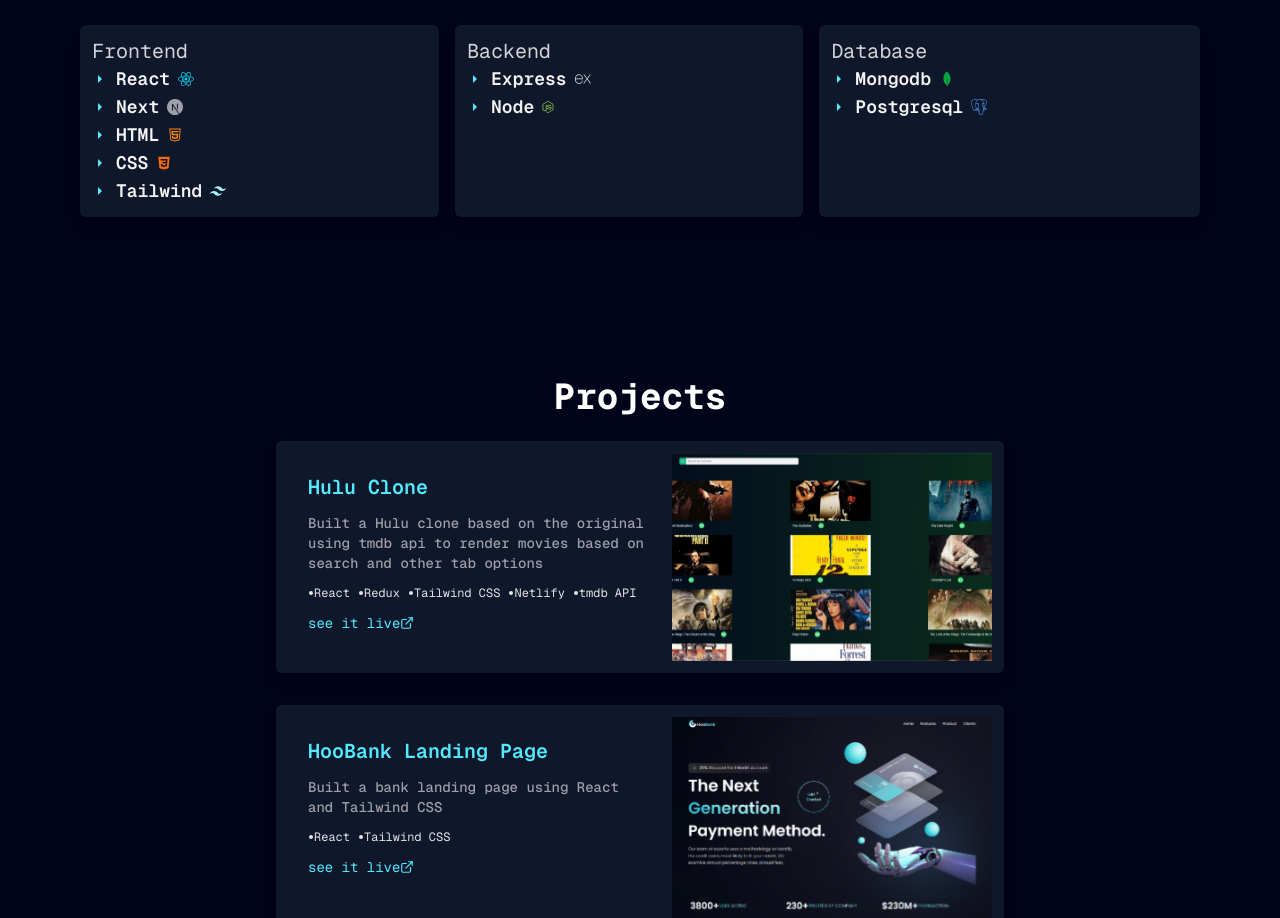
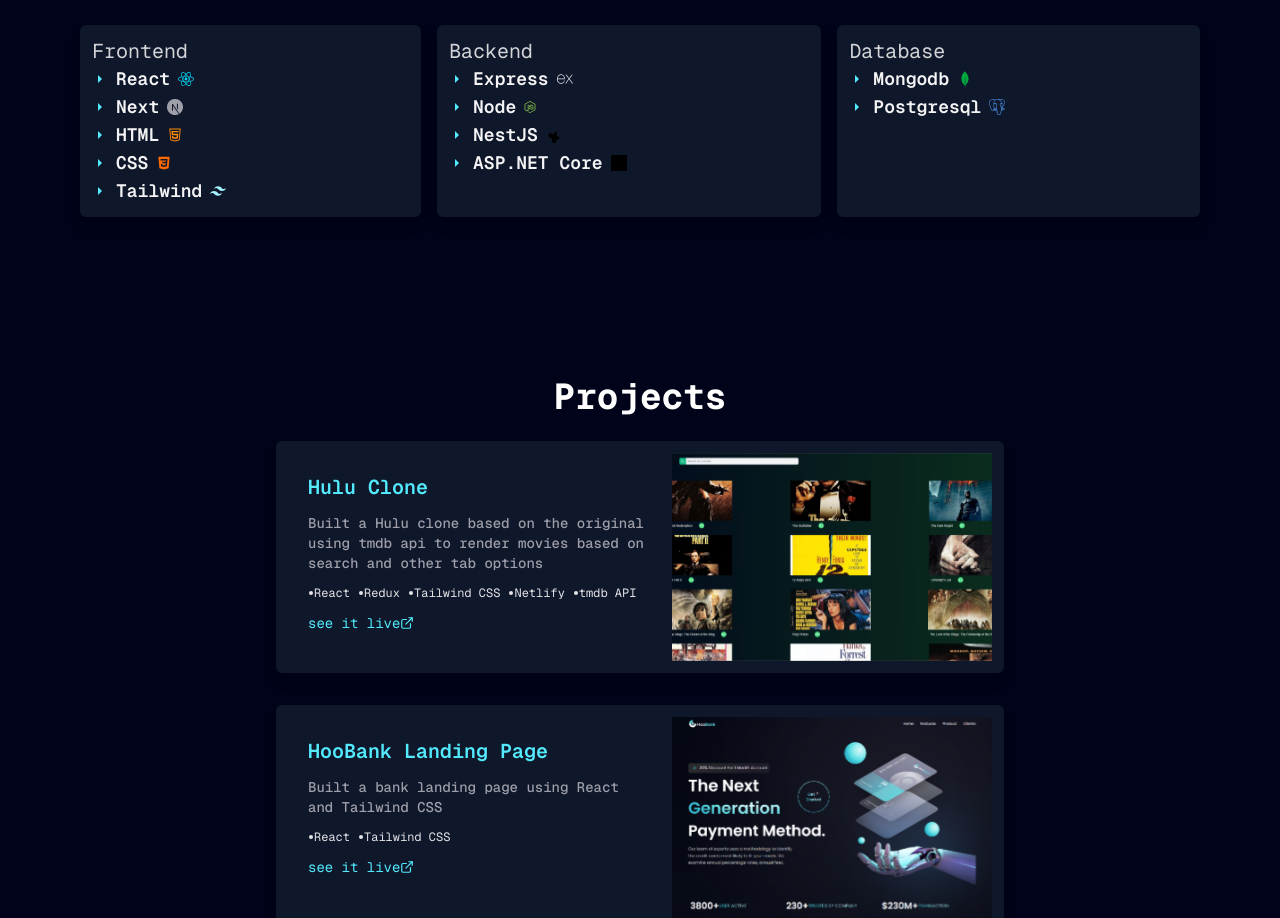
Before and after one commit to lekan12e/portfolio-website, a Next.js app: page / in a window 1280 px wide. Shown: the part 1684-2602 px from the top of the page. Built offline with nearby package versions, Linux system fonts and the light colour scheme.

Commit message:
Add NestJS and ASP.NET Core icons to Skills component

```diff
--- a/app/components/Skills.tsx
+++ b/app/components/Skills.tsx
@@ -199,6 +199,67 @@
               height="0"
             />
           </div>
+          <div className="flex items-center">
+  {/* play icon */}
+  <svg
+    stroke="currentColor"
+    fill="currentColor"
+    strokeWidth="0"
+    viewBox="0 0 512 512"
+    className="text-cyan-300"
+    height="1em"
+    width="1em"
+    xmlns="http://www.w3.org/2000/svg"
+  >
+    <path d="M192 128l128 128-128 128z" />
+  </svg>
+
+  <p className="text-lg mx-2 text-zinc-100 font-semibold">NestJS</p>
+
+  {/* NestJS brand icon */}
+  <svg
+    role="img"
+    viewBox="0 0 24 24"
+    className="text-gray-200"
+    height="1em"
+    width="1em"
+    xmlns="http://www.w3.org/2000/svg"
+  >
+    <title>NestJS</title>
+    <path d="M11.248 24c-.1 0-.201-.01-.302-.03-.42-.08-.814-.288-1.106-.59-.177-.182-.4-.504-.498-.718-.303-.653-.44-1.736-.344-2.71.07-.7.25-1.415.455-1.81.05-.096.09-.176.09-.18 0-.004-.082-.03-.182-.06-.706-.206-1.72-.71-2.5-1.244-.78-.535-1.627-1.288-2.15-1.91-.39-.46-.788-1.087-.95-1.49-.38-.94-.24-1.9.39-2.63.37-.43.84-.7 1.44-.83.28-.06.38-.06 1.12-.06 1.06 0 1.7.06 2.53.25.64.14 1.63.47 2.18.72.17.08.31.14.31.14.01-.01.04-.12.08-.26.08-.3.36-.84.58-1.14.24-.33.65-.75 1.01-1.05.43-.35 1.31-.92 1.87-1.2.28-.14.55-.25.59-.25.05 0 .15.08.23.19.23.3.43.75.52 1.15.08.34.08 1.24 0 1.72-.16.95-.54 1.95-1.02 2.68-.06.09-.11.17-.11.18 0 .01.1.03.22.04.35.05 1.1.27 1.55.45.78.33 1.55.83 2.05 1.33.73.73.95 1.55.64 2.38-.23.62-.78 1.14-1.61 1.52-.75.34-2 .6-2.95.6-.22 0-.42.01-.44.02-.02.01.02.11.09.23.33.6.52 1.51.52 2.52 0 1.2-.25 2.13-.79 2.86-.29.4-.68.69-1.12.84-.16.05-.3.07-.46.07z" />
+  </svg>
+</div>
+<div className="flex items-center">
+  {/* play icon */}
+  <svg
+    stroke="currentColor"
+    fill="currentColor"
+    strokeWidth="0"
+    viewBox="0 0 512 512"
+    className="text-cyan-300"
+    height="1em"
+    width="1em"
+    xmlns="http://www.w3.org/2000/svg"
+  >
+    <path d="M192 128l128 128-128 128z" />
+  </svg>
+
+  <p className="text-lg mx-2 text-zinc-100 font-semibold">ASP.NET Core</p>
+
+  {/* .NET brand icon */}
+  <svg
+    role="img"
+    viewBox="0 0 24 24"
+    className="text-gray-200"
+    height="1em"
+    width="1em"
+    xmlns="http://www.w3.org/2000/svg"
+  >
+    <title>.NET</title>
+    <path d="M24 0v24H0V0h24zM18.795 16.94c0 1.79-1.15 2.93-2.98 2.93h-1.38l-2.2-3.62v3.62H9.66V4.13h2.58l3.3 5.4V4.13h2.25v12.81zM6.33 19.87H4.08V4.13H6.33v15.74zm13.59 0h-2.25V4.13h2.25v15.74z" />
+  </svg>
+</div>
+
         </MotionWrapper>
         <MotionWrapper
           delay={1.2}
```
